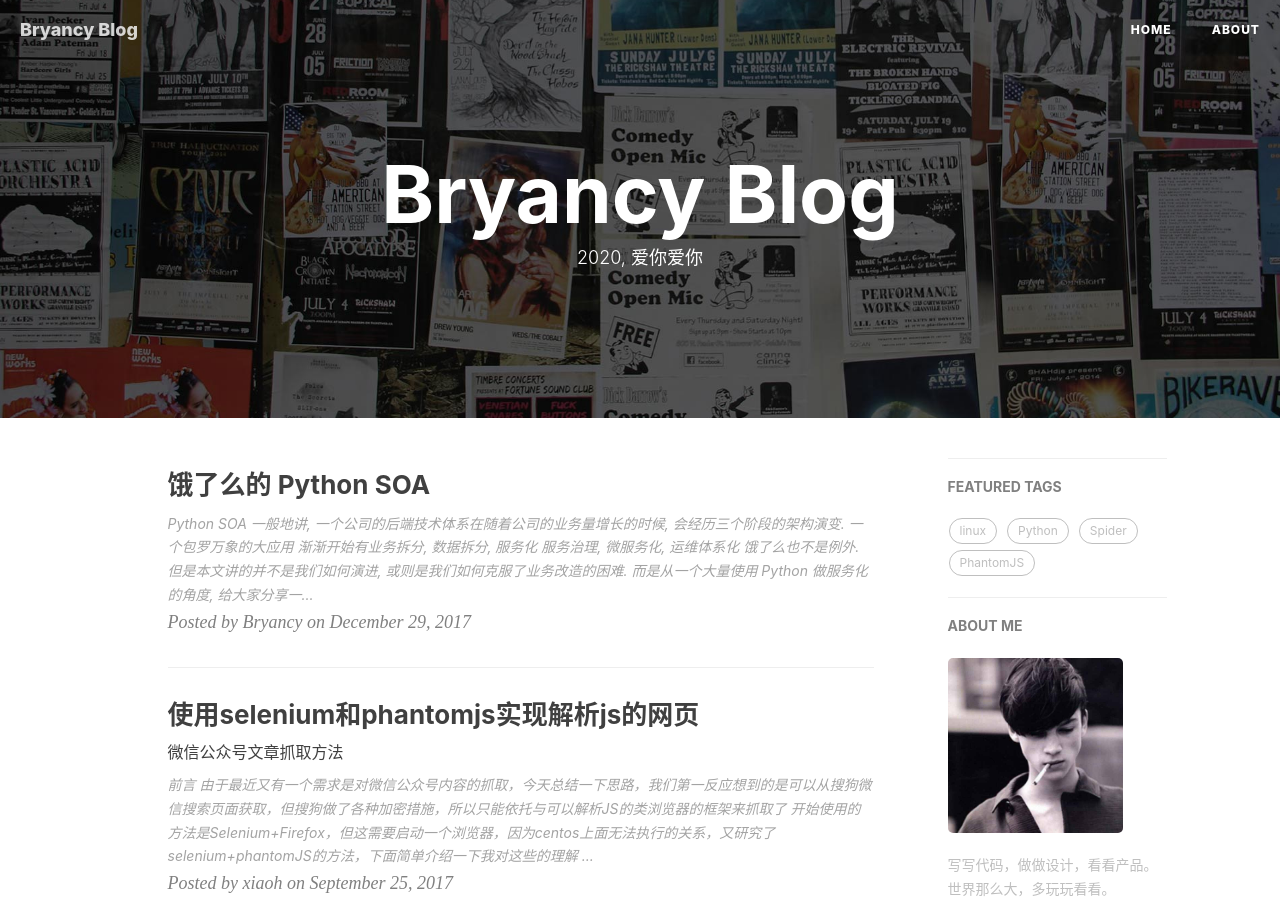
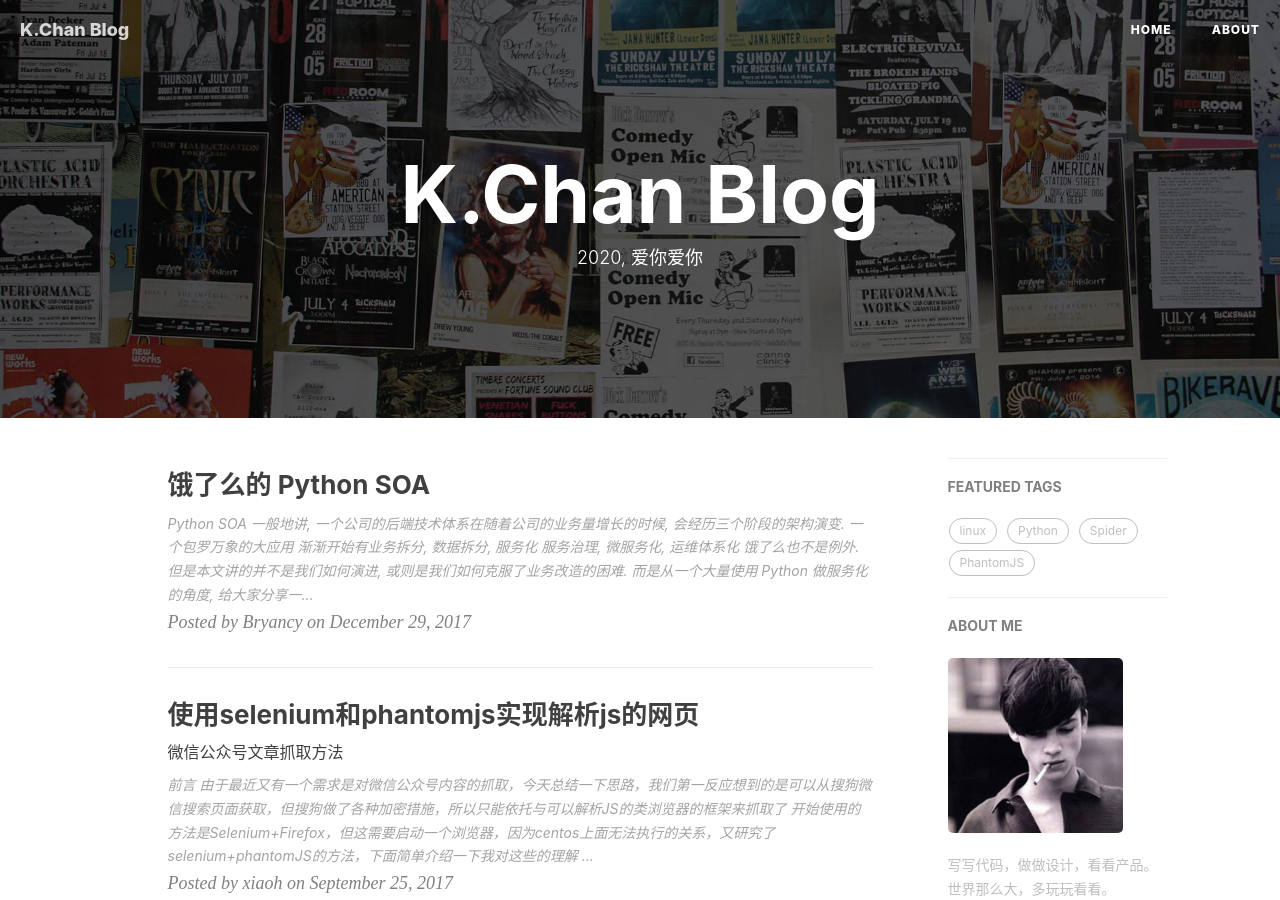
Before and after one commit to bryancy/bryancy.github.io, a Jekyll site: the page built from index.html, in a window 1280 px wide and 900 px high. Built offline with Jekyll 4.4.1, drawn with Linux system fonts in a browser that asks for light colours; nearby versions of some CDN libraries; the list of posts is cut into pages by our own code; comment, search, counter and statistics services are not loaded; some of the changed text lies outside the part shown.

Commit message:
Update _config.yml

```diff
--- a/_config.yml
+++ b/_config.yml
@@ -1,22 +1,22 @@
 # Site settings
-title: Bryancy Blog
-SEOTitle: Bryancy Blog
+title: K.Chan Blog
+SEOTitle: K.Chan Blog
 header-img: img/home-bg.jpg
 email: xlchentj@gmail.com
 description: ""
 keyword: ""
-url: "https://bryancy.github.io/"              # your host, for absolute URL
+url: "https://kchanxl.github.io/"              # your host, for absolute URL
 baseurl: ""         # for example, '/blog' if your blog hosted on 'host/blog'
 
 
 
 # SNS settings
 RSS: false
-weibo_username:     bryancy
-zhihu_username:     bryancy
-github_username:    bryancy
+weibo_username:
+zhihu_username:     kchanxl
+github_username:    kchanxl
 #twitter_username:  bryancy
-facebook_username:  bryancy
+facebook_username:  kchanxl
 
 
 
```
